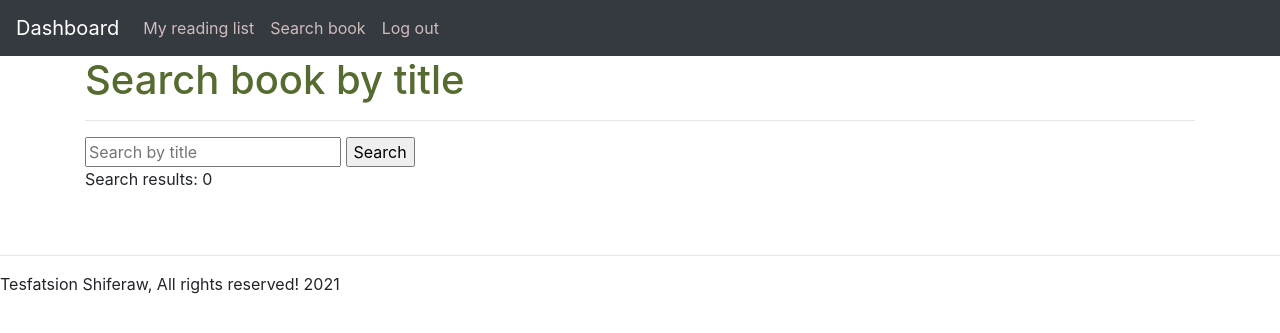
After one commit to Tesfa-eth/online_book_store, a Flask app: page /searchbook in a window 1280 px wide. The commit adds this page. Shown: the top 333 px of the page. Run offline with Flask 2, Linux system fonts and the light colour scheme; a user stored in the database is signed in; some libraries are stand-ins or nearby versions.

Commit message:
Working book search tab

```diff
--- a/app.py
+++ b/app.py
@@ -1,6 +1,6 @@
 from enum import unique
 from typing import Reversible
-from flask import Flask, app, render_template, url_for, redirect
+from flask import Flask, app, render_template, url_for, redirect, request
 import flask
 from flask.helpers import flash
 from flask_login.utils import login_fresh
@@ -11,6 +11,7 @@ from flask_wtf import FlaskForm
 from wtforms import StringField, PasswordField, SubmitField
 from wtforms.validators import InputRequired, Length, ValidationError
 from flask_bcrypt import Bcrypt
+import requests
 
 app = Flask(__name__)
 db = SQLAlchemy(app)
@@ -25,6 +26,8 @@ login_manager.init_app(app)
 login_manager.login_view="login"
 
 global_username = ''
+store = ''
+count = 0
 
 @login_manager.user_loader
 def load_user(user_id):
@@ -226,6 +229,129 @@ def remove_from_readinglist(id):
     return redirect(url_for('myreadinglist'))
 
 
+@app.route('/searchbook',methods=['GET', 'POST'])
+@login_required
+def searchbook():
+    # object username
+    #print(load_user(user_id_print).username) -- gives me the id and username of logged person
+    #books = BookStore.query.all()
+    #print(books)
+    #user = User.query.filter_by(id=global_user_id).first()
+    # remove the flash later
+    #flash(f'Welcome back {user.firstname} {user.lastname}!!!')
+    #print(user.firstname)
+    #readlist_object = ReadList.query.filter_by(user_id=global_user_id).all()
+    #print(cart_list)
+    #books_list = []
+    #print(readlist_object)
+    if store and count:
+        store1 = store
+        count1 = count
+    else:
+        store1 = ''
+        count1 = 0
+
+    return render_template('searchbook.html', username=global_username, store=store1, count=count1)
+
+
+def clean_data(data, i):
+    #global book_title, author_names, publish_year_first, isbn, subject
+    try:
+        book_title = data['docs'][i]['title']
+    except:
+        book_title = 'no book title'
+    try:
+        author_names = data['docs'][i]['author_name']
+    except:
+        author_names = 'no author name'
+    try:
+        publish_year_first = data['docs'][i]['publish_year'][0]
+    except:
+        publish_year_first = 'no published date'
+    try: # some may not have isbn
+        isbn = data['docs'][i]['isbn'][1] # set this to empty string later
+    except:
+        isbn = ''
+    try: # some may not have subject
+        subject = data['docs'][0]['subject'][0] # can take as many as needed
+    except:
+        subject = 'No subject available'
+
+    return book_title, author_names, publish_year_first, isbn, subject
+
+def get_url(isbn):
+    try:
+        img_url = 'https://covers.openlibrary.org/b/isbn/' + str(isbn) + '-L.jpg'
+    except:
+        img_url = 'https://leadershiftinsights.com/wp-content/uploads/2019/07/no-book-cover-available.jpg'
+    return img_url
+
+@app.route('/searchbookBtn', methods=('POST',))
+def searchbookBtn():
+    #print(id, 'book id')
+    #global store
+    if request.method == 'GET':
+        return f"The URL /data is accessed directly. Try going to '/form' to submit form"
+    if request.method == 'POST':
+        form_data = request.form
+        searched_title = form_data['searchedtitle']
+        try:
+            response = requests.get("http://openlibrary.org/search.json?title=" + searched_title)
+            response_data = response.json()
+        except:
+            response_data = []
+        #return render_template('data.html',form_data = form_data)
+
+    list_json=[]
+    dict_store= {}
+    result_count = len(response_data['docs'])
+    #print(response_data)
+    for i in range(result_count):
+        book_title, author_names, publish_year_first, isbn, subject = clean_data(response_data, i)
+        if isbn:
+            img_url = get_url(isbn)
+        else:
+            img_url = 'https://leadershiftinsights.com/wp-content/uploads/2019/07/no-book-cover-available.jpg'
+
+        dict_store['book_title'] = book_title
+        dict_store['author_names'] = author_names
+        dict_store['publish_year_first'] = publish_year_first
+        dict_store['isbn'] = isbn
+        dict_store['subject'] = subject
+        dict_store['img_url'] = img_url
+        list_json.append(dict_store)
+        dict_store = {}
+
+    #print(response_data['docs'][0])
+    #print(response_data['docs'][0]['title'])
+    """for i in list_json:
+        print(i['isbn'])"""
+
+    #print(isbn)
+    return render_template('searchbook.html', username=global_username, store=list_json, count=result_count)
+
+
+@app.route('/<isbn>/addtoRlistFromSearch', methods=('POST',))
+def addtoRlistFromSearch(isbn):
+    print(isbn, 'book isbn')
+    #print('something gioing on here')
+    #print(user_id_print, "user id")
+
+    """book_object = ReadList.query.filter_by(user_id=global_user_id).all()
+    print(book_object, "book")
+    book_ids = list(map(lambda x: (x.book_id), book_object))
+    if id not in book_ids: # check if it already existes
+        print("adding material")
+        add_material_to_cart = ReadList(user_id=global_user_id, book_id=id)
+        db.create_all() # create the table
+        db.session.add(add_material_to_cart)
+        db.session.commit()
+        print("added sucessfully!")
+        flash('Successfully added to cart!')
+    else:
+        flash('The item is already in the cart!')"""
+    return redirect(url_for('dashboard'))
+
 if __name__ == '__main__':
     db.create_all()
     app.run(debug=True)
--- a/templates/base_dashboard.html
+++ b/templates/base_dashboard.html
@@ -20,7 +20,10 @@
             <ul class="navbar-nav">
             <li class="nav-item active">
                 <a class="nav-link" href="{{url_for('myreadinglist')}}" style="color: rgb(207, 188, 188);">My reading list</a>
-              </li>
+            </li>
+            <li class="nav-item active">
+              <a class="nav-link" href="{{url_for('searchbook')}}" style="color: rgb(207, 188, 188);">Search book</a>
+          </li>
             <li class="nav-item active">
             <a class="nav-link" href="{{url_for('logout')}}" style="color: rgb(207, 188, 188);">Log out</a>
             </li>
--- /dev/null
+++ b/templates/searchbook.html
@@ -0,0 +1,26 @@
+{% extends 'base_dashboard.html' %}
+
+{% block logout %}Log out{% endblock %}
+
+{% block content %}
+      <p style="color: darkorchid; text-decoration: darkslategrey; position:absolute; right: 90px;">{{username}}</p>
+    <h1 style="color:darkolivegreen;">{% block title %} Search book by title{% endblock %}</h1>
+    <hr>
+    <form action="{{ url_for('searchbookBtn') }}" method="POST">
+      <input type="text" placeholder="Search by title" name="searchedtitle">
+      <input type="submit" value="Search">
+    </form>
+    <p>Search results: {{count}}</p>
+    {% for book in store %}
+            <img src= "{{book['img_url']}}" alt="{{book['book_title']}}" style="width:200px;height:250px;" class="rounded float-block">
+            <div class="font-weight-light">Book title- {{ book['book_title'] }}</div>
+            <div class="font-weight-light">Subject: {{book['subject']}}</div>
+            <div class="font-weight-light">Cover image url: {{book['img_url']}}</div>
+
+            <form action="{{ url_for('addtoRlistFromSearch', isbn=book['isbn']) }}" method="POST">
+              <input type="submit" value="Add to reading list"
+                      onclick="return confirm('Would you like to add to {{book.book_title}} your reading list?')">
+            </form>
+            <hr>
+    {% endfor %}
+{% endblock %}
```
Also changed, not shown: database.db.
